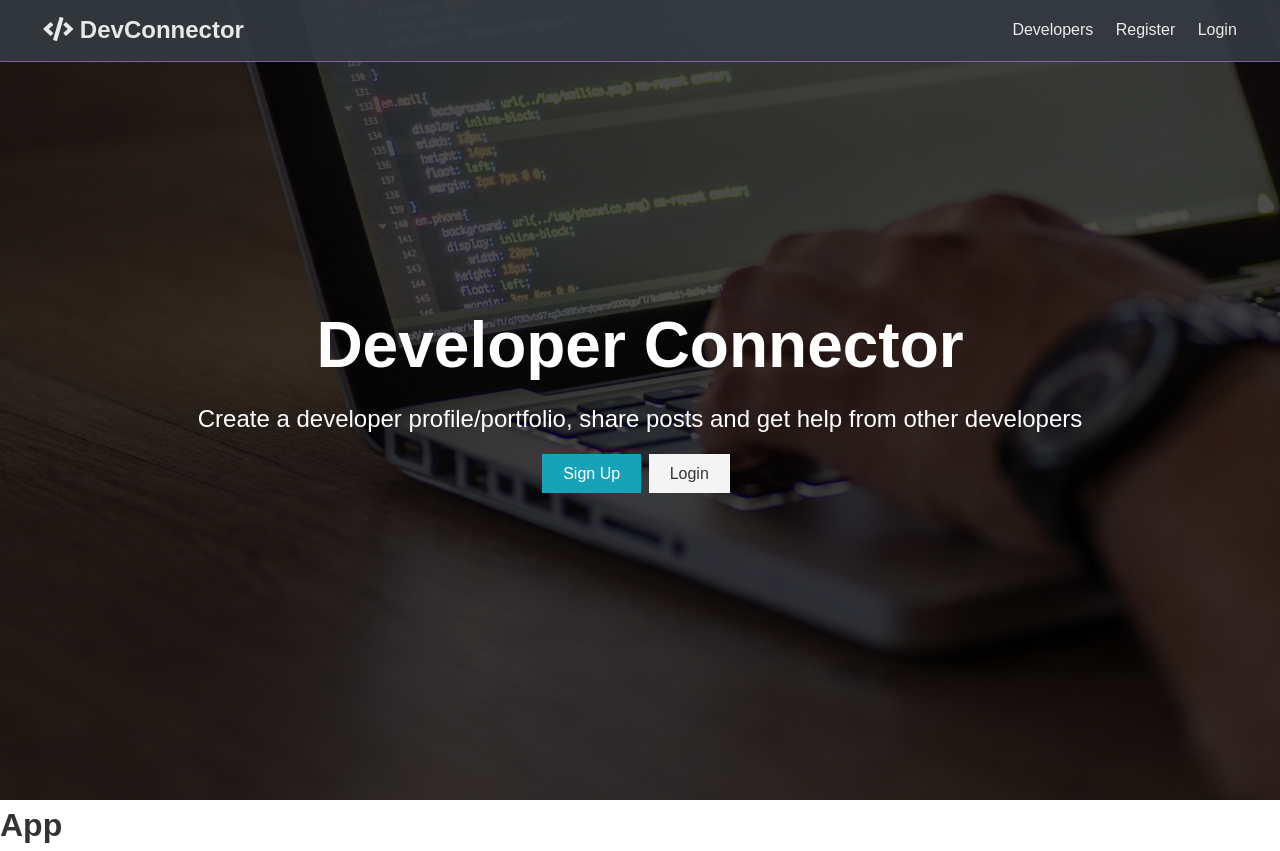
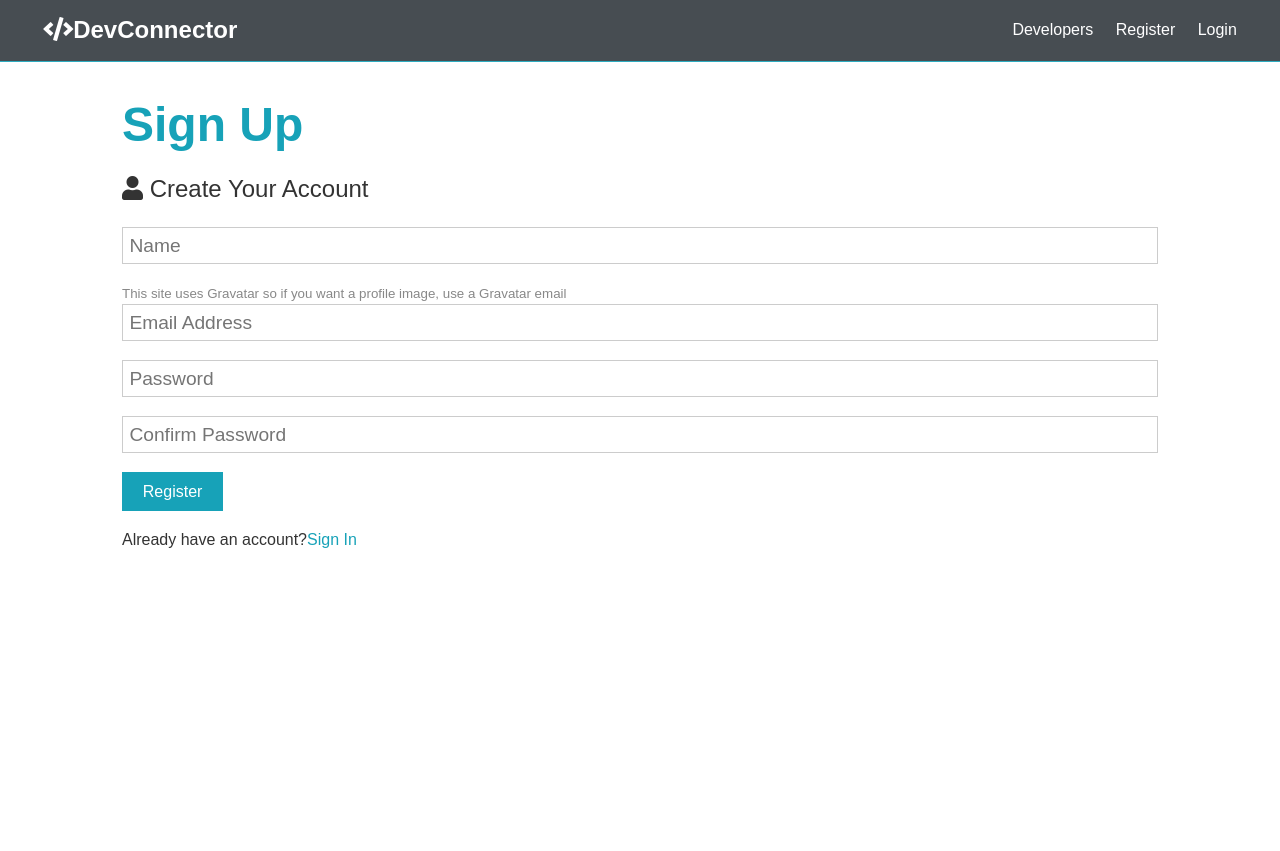
Before and after one commit to qm994/MERN, a React (Create React App) app in the folder client/: page /register in a window 1280 px wide. After the commit the page ends 800 px from the top, so only its background shows below. Built offline with nearby package versions, Linux system fonts and the light colour scheme.

Commit message:
init router and useState for register

```diff
--- a/client/src/App.js
+++ b/client/src/App.js
@@ -1,7 +1,11 @@
-import './App.css';
 import React, { Fragment } from 'react';
 import Landing from '../src/components/layout/Landing';
 import Navbar from '../src/components/layout/Navbar';
+import Login from '../src/components/auth/Login';
+import Register from '../src/components/auth/Register';
+
+import './App.css';
+
 import {
   BrowserRouter as Router,
   Switch,
@@ -10,11 +14,18 @@
 
 const App = () => {
   return (
-    <Fragment>
-      <Landing />
-      <Navbar />
-      <h1>App</h1>
-    </Fragment>
+    <Router>
+      <Fragment>
+        <Navbar />
+        <Route exact path='/' component={Landing} />
+        <section className="container">
+          <Switch>
+            <Route exact path='/login' component={Login} />
+            <Route exact path='/register' component={Register} />
+          </Switch>
+        </section>
+      </Fragment>
+    </Router>
   );
 }
 
--- /dev/null
+++ b/client/src/components/auth/Login.js
@@ -0,0 +1,11 @@
+import React from 'react'
+
+const Login = () => {
+    return (
+        <h1>
+            Login
+        </h1>
+    )
+};
+
+export default Login;
--- /dev/null
+++ b/client/src/components/auth/Register.js
@@ -0,0 +1,89 @@
+import React, { Fragment, useState } from 'react';
+import { Link } from 'react-router-dom';
+
+const Register = () => {
+    const [formData, setFormData] = useState({
+        name: '',
+        email: '',
+        password: '',
+        password2: ''
+    });
+    const { name, email, password, password2 } = formData;
+
+    const handleChange = (event) => {
+        const { name, value } = event.target;
+        setFormData({
+            ...formData,
+            [name]: value
+        });
+    };
+
+    const handleSubmit = (e) => {
+        e.preventDefault();
+        if(password !== password2) {
+            alert('password dont match!');
+            return
+        }
+        console.log(formData)
+    };
+
+    return (
+        <Fragment>
+            <div>
+                <h1 className="large text-primary">Sign Up</h1>
+                <p className="lead"><i className="fas fa-user"></i> Create Your Account</p>
+                <form className="form" onSubmit={handleSubmit}>
+                    <div className="form-group">
+                        <input
+                            type="text"
+                            placeholder="Name"
+                            name="name"
+                            value={name}
+                            onChange={handleChange}
+                            required />
+                    </div>
+                    <div className="form-group">
+                        <small className="form-text"
+                            >This site uses Gravatar so if you want a profile image, use a
+                            Gravatar email</small
+                            >
+                        <input
+                            type="email"
+                            placeholder="Email Address"
+                            name="email"
+                            value={email}
+                            onChange={handleChange}
+                            required />
+                    </div>
+                    <div className="form-group">
+                        <input
+                            type="password"
+                            placeholder="Password"
+                            name="password"
+                            minLength="6"
+                            value={password}
+                            onChange={handleChange}
+                        />
+                    </div>
+                    <div className="form-group">
+                        <input
+                            type="password"
+                            placeholder="Confirm Password"
+                            name="password2"
+                            minLength="6"
+                            value={password2}
+                            onChange={handleChange}
+                        />
+                    </div>
+                    <input type="submit" className="btn btn-primary" value="Register" />
+                </form>
+                <p className="my-1">
+                    Already have an account?
+                    <Link to="/login">Sign In</Link>
+                </p>
+            </div>
+        </Fragment>
+    )
+};
+
+export default Register;
--- a/client/src/components/layout/Landing.js
+++ b/client/src/components/layout/Landing.js
@@ -1,5 +1,5 @@
 import React from 'react'
-
+import { Link } from 'react-router-dom';
 const Landing = () => {
     return (
         <div>
@@ -12,8 +12,8 @@
                         other developers
                     </p>
                     <div class="buttons">
-                        <a href="register.html" class="btn btn-primary">Sign Up</a>
-                        <a href="login.html" class="btn btn-light">Login</a>
+                        <Link to="/register" className="btn btn-primary">Sign Up</Link>
+                        <Link to="/login" className="btn btn-light">Login</Link>
                     </div>
                     </div>
                 </div>
--- a/client/src/components/layout/Navbar.js
+++ b/client/src/components/layout/Navbar.js
@@ -1,16 +1,25 @@
 import React from 'react'
-
+import { Link } from 'react-router-dom';
 const Navbar = () => {
     return (
         <div>
             <nav className="navbar bg-dark">
                 <h1>
-                    <a href="index.html"><i className="fas fa-code"></i> DevConnector</a>
+                    <Link to='/'>
+                        <i className="fas fa-code"></i>
+                        DevConnector
+                    </Link>
                 </h1>
                 <ul>
-                    <li><a href="profiles.html">Developers</a></li>
-                    <li><a href="register.html">Register</a></li>
-                    <li><a href="login.html">Login</a></li>
+                    <li>
+                        <Link to='/profiles'>Developers</Link>
+                    </li>
+                    <li>
+                        <Link to='/register'>Register</Link>
+                    </li>
+                    <li>
+                        <Link to='/login'>Login</Link>
+                    </li>
                 </ul>
             </nav>
         </div>
```
Also changed, not shown: 2 other files (tests, documents, lock files or other folders).
